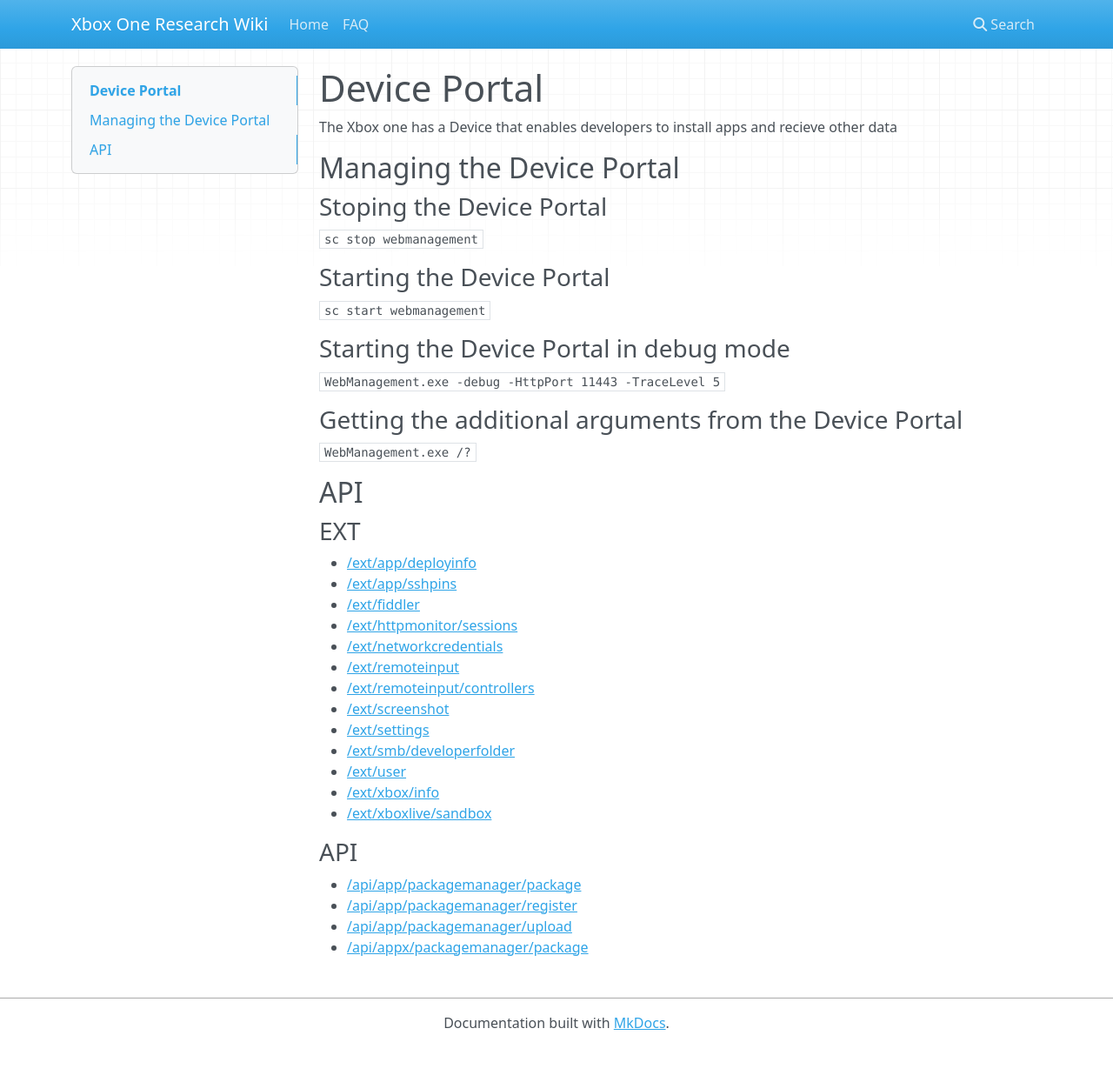
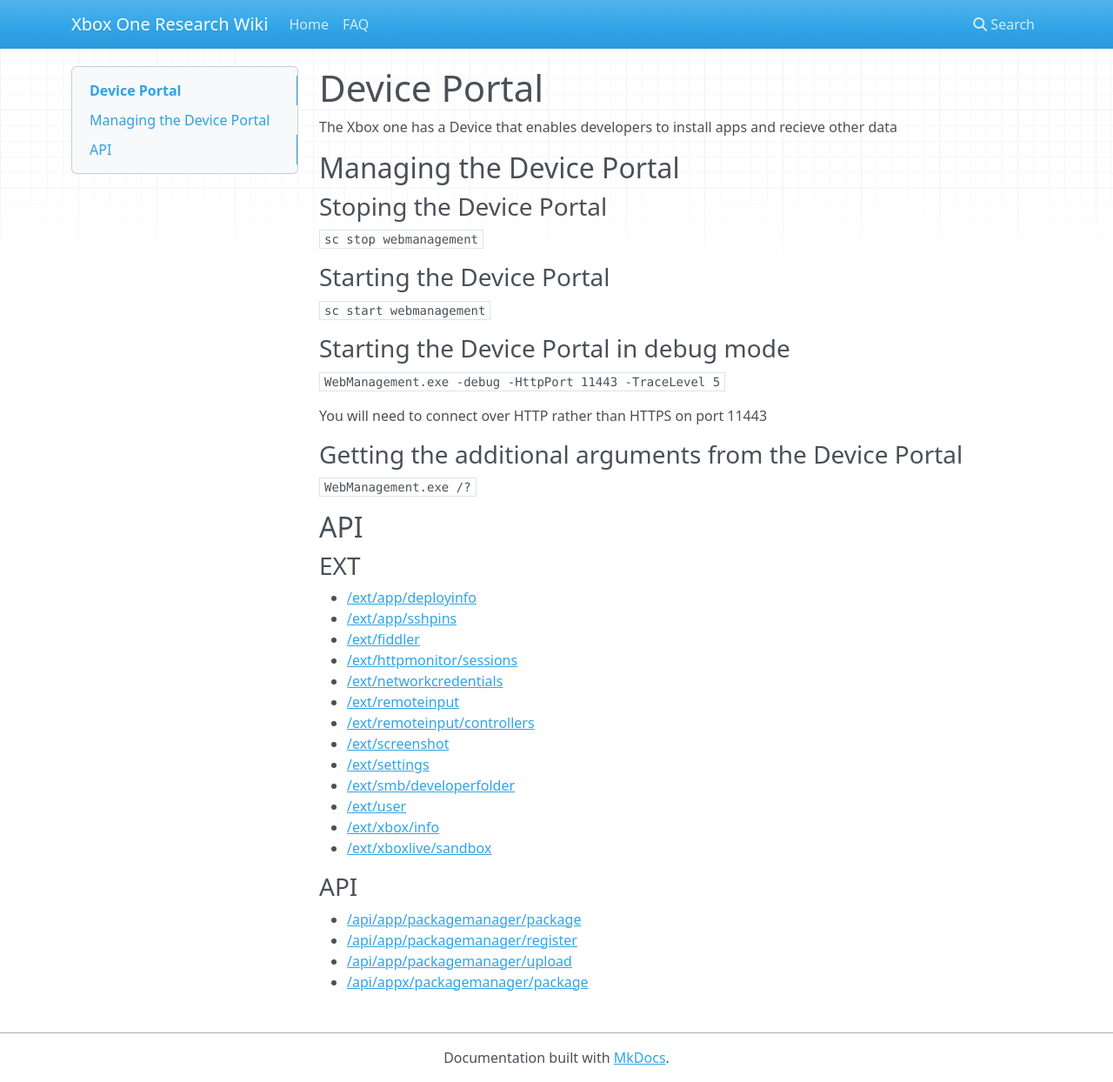
Before and after one commit to xboxoneresearch/wiki, an MkDocs documentation site: the page built from docs/device-portal.md, in a window 1280 px wide and 1244 px high. Shown: the whole window at 87% size. Built offline with MkDocs 1.6.1, drawn with Linux system fonts in a browser that asks for light colours; nearby versions of some CDN libraries.

Commit message:
add info on starting the Dev Portal in debug mode.

```diff
--- a/docs/device-portal.md
+++ b/docs/device-portal.md
@@ -8,6 +8,8 @@
 `sc start webmanagement`
 ### Starting the Device Portal in debug mode
 `WebManagement.exe -debug -HttpPort 11443 -TraceLevel 5`
+
+You will need to connect over HTTP rather than HTTPS on port 11443
 ### Getting the additional arguments from the Device Portal
 `WebManagement.exe /?`
 ## API
```
